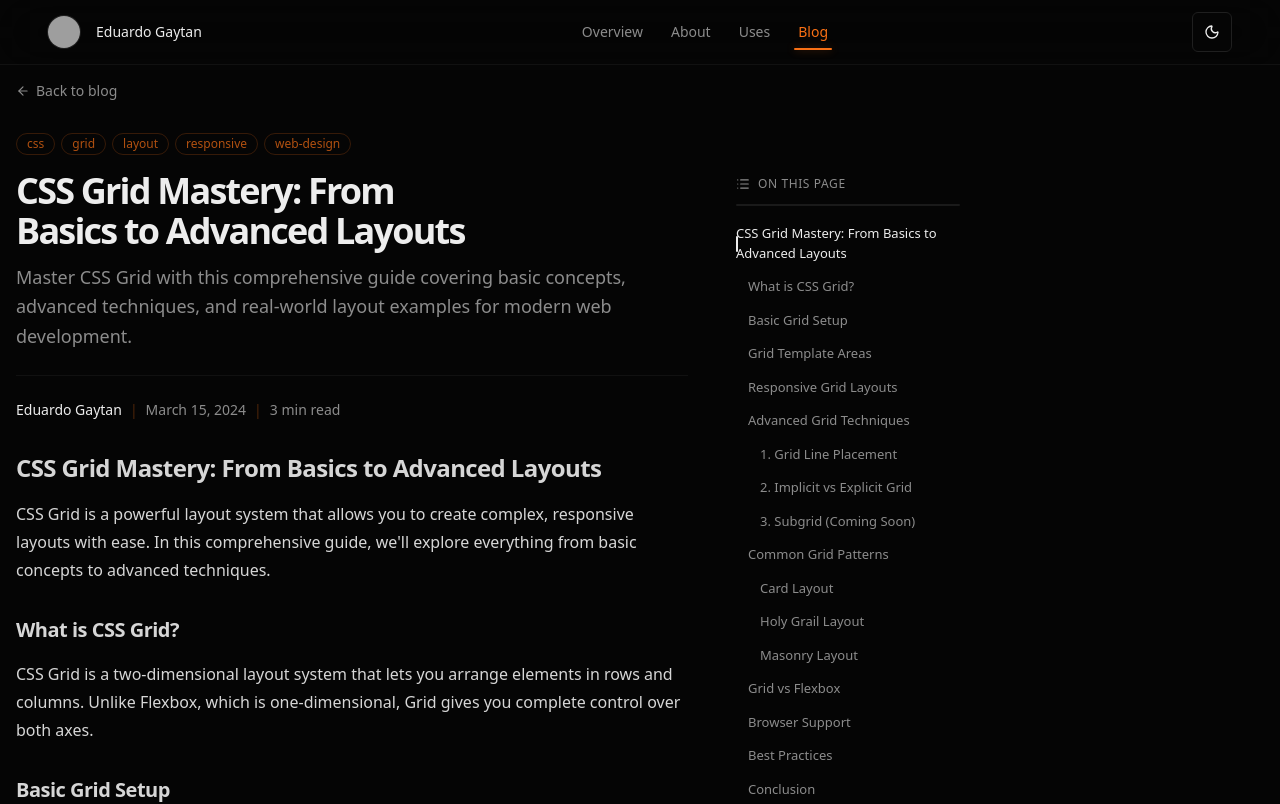
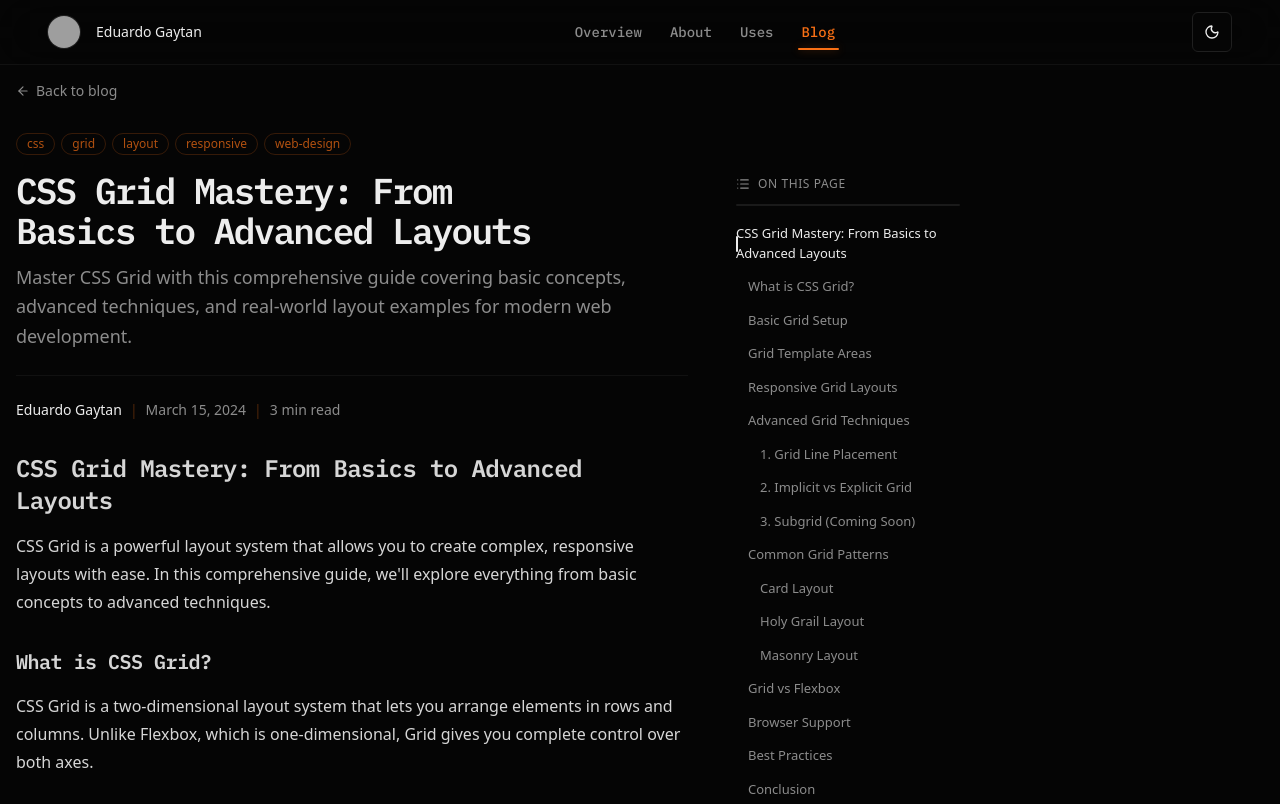
Before and after one commit to azuri-gm/portfolio-site, a Next.js app: page /blog/css-grid-mastery in a window 1280 px wide. Shown: the top 804 px of the page. Built offline with nearby package versions, Linux system fonts and the light colour scheme; grey boxes are pictures that could not be loaded.

Commit message:
feat: add IBM Plex fonts - Sans as body, Mono for headings and nav
IBM Plex Sans replaces Geist as the default body font. IBM Plex Mono
is used as the decorative font for headings, navigation links, badges,
and other UI chrome elements.

https://claude.ai/code/session_01MKHq8qPFdCrM5KFZgV8fFv

```diff
--- a/app/globals.css
+++ b/app/globals.css
@@ -3,7 +3,15 @@
 @tailwind utilities;
 
 body {
-  font-family: Arial, Helvetica, sans-serif;
+  font-family: var(--font-sans), 'IBM Plex Sans', system-ui, sans-serif;
+}
+
+/* IBM Plex Mono for decorative elements: headings, nav, badges */
+h1, h2, h3, h4, h5, h6,
+nav a,
+[data-slot="badge"],
+.font-mono {
+  font-family: var(--font-mono), 'IBM Plex Mono', monospace;
 }
 
 @layer utilities {
--- a/app/layout.tsx
+++ b/app/layout.tsx
@@ -1,6 +1,6 @@
 import type { Metadata } from 'next'
 import type React from 'react'
-import { Geist } from 'next/font/google'
+import { IBM_Plex_Mono, IBM_Plex_Sans } from 'next/font/google'
 import { SpeedInsights } from '@vercel/speed-insights/next'
 import { CommandMenu } from '@/components/command-menu'
 import { Nav } from '@/components/nav'
@@ -8,7 +8,17 @@ import { ThemeProvider } from '@/components/theme-provider'
 import { cn } from '@/lib/utils'
 import './globals.css'
 
-const geistSans = Geist({ subsets: ['latin'] })
+const ibmPlexSans = IBM_Plex_Sans({
+  subsets: ['latin'],
+  weight: ['300', '400', '500', '600', '700'],
+  variable: '--font-sans',
+})
+
+const ibmPlexMono = IBM_Plex_Mono({
+  subsets: ['latin'],
+  weight: ['400', '500', '600'],
+  variable: '--font-mono',
+})
 
 export const metadata: Metadata = {
   title: 'Eduardo Gaytan',
@@ -28,7 +38,8 @@ export default function RootLayout({
       <body
         className={cn(
           'min-h-screen bg-background font-sans antialiased',
-          geistSans.variable,
+          ibmPlexSans.variable,
+          ibmPlexMono.variable,
         )}
       >
         <ThemeProvider attribute="class" defaultTheme="dark" enableSystem>
--- a/app/page.tsx
+++ b/app/page.tsx
@@ -21,7 +21,7 @@ export default function Home() {
           initial={{ opacity: 0 }}
           animate={{ opacity: 1 }}
           transition={{ duration: 0.5, delay: 0.1 }}
-          className="text-sm font-medium text-primary mb-4 tracking-widest uppercase"
+          className="text-sm font-medium text-primary mb-4 tracking-widest uppercase font-mono"
         >
           Software Engineer
         </motion.p>
--- a/tailwind.config.ts
+++ b/tailwind.config.ts
@@ -17,6 +17,10 @@ const config: Config = {
       },
     },
     extend: {
+      fontFamily: {
+        sans: ['var(--font-sans)', 'IBM Plex Sans', 'system-ui', 'sans-serif'],
+        mono: ['var(--font-mono)', 'IBM Plex Mono', 'monospace'],
+      },
       colors: {
         border: 'hsl(var(--border))',
         input: 'hsl(var(--input))',
```
